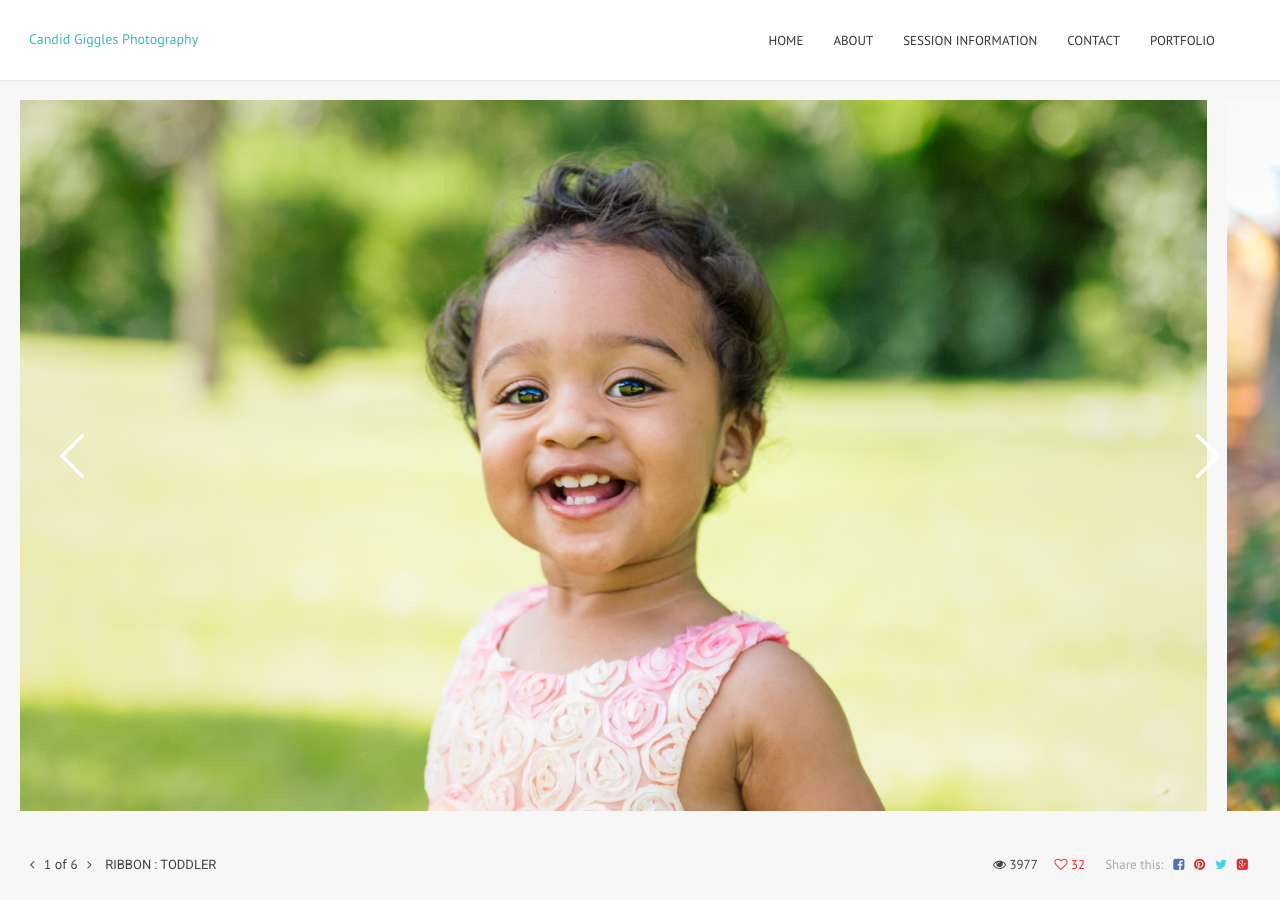
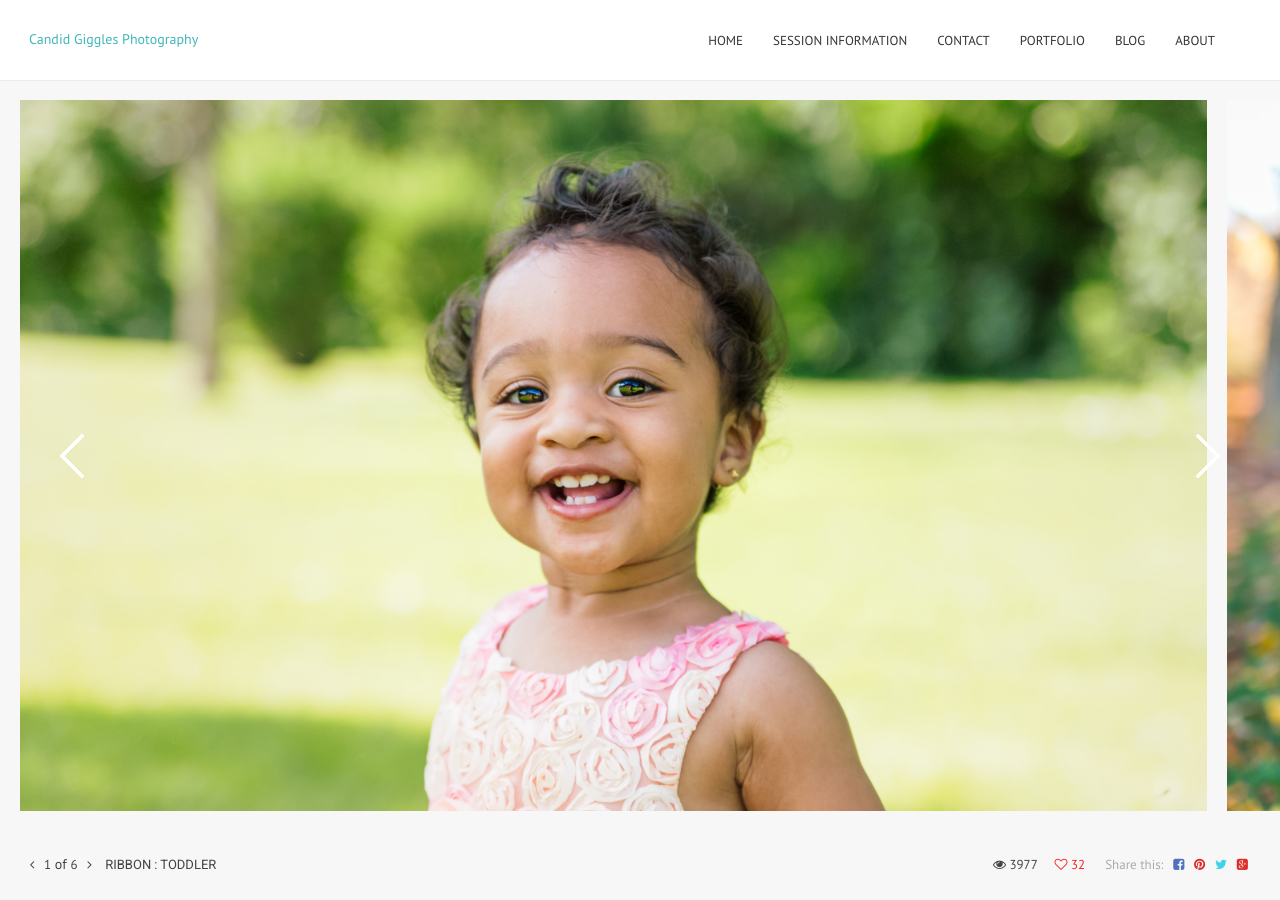
Before and after one commit to candidgiggles/kmitchellphoto.github.io, a Jekyll site: the page built from index.html, in a window 1280 px wide. Built offline with Jekyll 4.4.1, drawn with Linux system fonts in a browser that asks for light colours.

Commit message:
Updated menu.yml

```diff
--- a/_data/menu.yml
+++ b/_data/menu.yml
@@ -1,8 +1,5 @@
 - name: Home
   path: /
-
-- name: About
-  path: /about
 
 - name: Session Information
   path: /session-info
@@ -12,3 +9,9 @@
 
 - name: Portfolio
   path: /portfolio
+
+- name: Blog
+  path: /blog
+
+- name: About
+  path: /about
```
